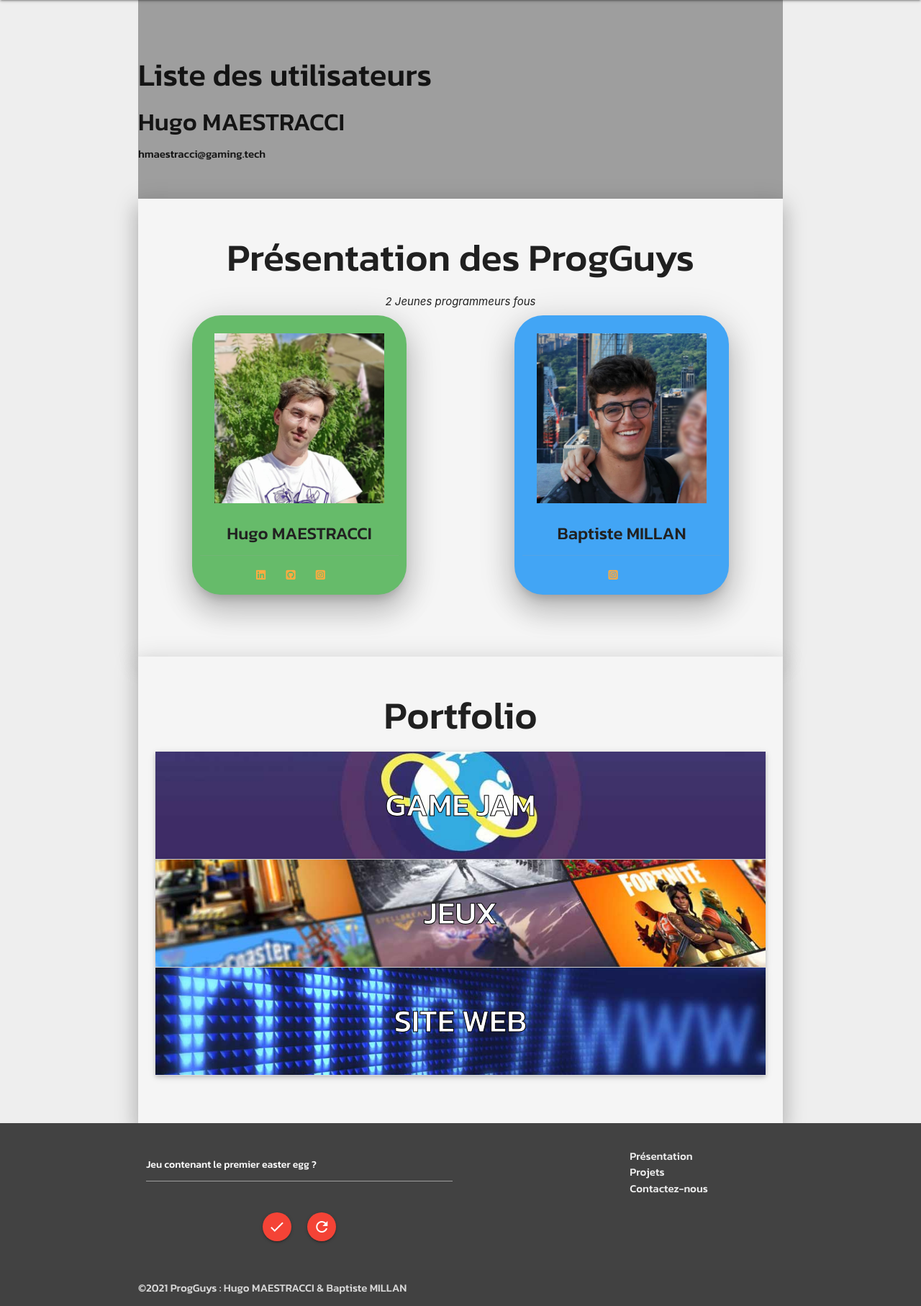
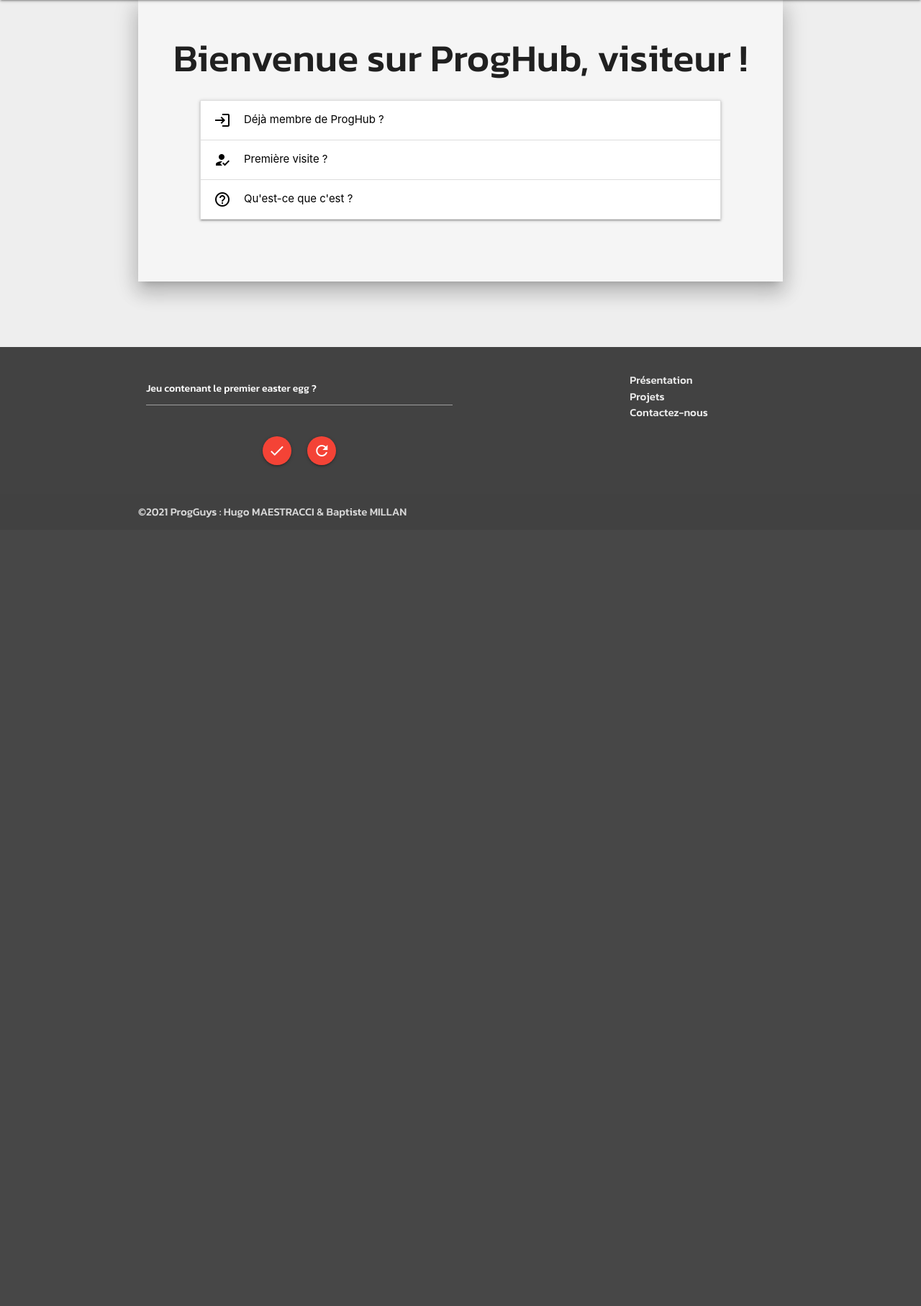
Before and after one commit to Sh4dy01/-Projet-5---MySQL-PhP, a PHP site: page / in a window 1280 px wide. Shown: the part 64-1878 px from the top of the page at 72% size. After the commit the page ends 784 px from the top, so only its background shows below. Run offline with PHP 8.4, Linux system fonts and the light colour scheme; data comes from the database, SQL or seed files in the repository; some libraries are stand-ins or nearby versions.

Commit message:
Login/signin Automatisation des projets suivant l'utilisateur 50% Récupération des utilisateurs suivant l'équipe auxquel il appartient 50%

```diff
--- a/index.php
+++ b/index.php
@@ -8,10 +8,10 @@
       <link href="https://fonts.googleapis.com/css2?family=Kanit:wght@500&family=Oswald&display=swap" rel="stylesheet"/>
       <link href="https://fonts.googleapis.com/icon?family=Material+Icons" rel="stylesheet"/>
       <link type="text/css" rel="stylesheet" href="css/materialize.css"  media="screen"/>
-      <link type="text/css" rel="stylesheet" href="css/style-min.css"/>
+      <link type="text/css" rel="stylesheet" href="css/style.css"/>
       <script src="https://kit.fontawesome.com/b8e750155b.js" crossorigin="anonymous"></script>
 
-      <title>ProgGuys : 2 jeunes programmeurs fous</title>
+      <title>ProgHub : Le hub des Portfolio</title>
       <meta name="viewport" content="width=device-width, initial-scale=1.0"/>
       <meta name="description" content="Site des ProgGuys"/>
     </head>
@@ -21,17 +21,24 @@
       <!-- Navbar & SideNav -->
       <header>
         <?php
-          require "menu.php";
+          require "php/menu.php";
         ?>
       </header>
 
       <main id="main">
 
+        <?php if(isset($_SESSION['user'])){ ?>
           <!-- Admin !-->
           <section class="container section grey">
-          <h3>Liste des utilisateurs</h3>
+            <?php if(isset($_SESSION['user'])){?>
+              <span>Connecté en tant que : <?php echo $_SESSION['user']['prenom'] ?></span>
+          <?php }else{ ?>
+              <span>Vous n'êtes pas connecté</span>
+            <?php } ?>
+
+            <h3>Liste des utilisateurs :</h3>
             <?php
-            $sql = "SELECT * FROM user";
+            $sql = "SELECT * FROM user INNER JOIN equipe ON equipe.id = user.id_equipe;";
             $pre = $pdo->prepare($sql);
             $pre->execute();
             $data = $pre->fetchAll(PDO::FETCH_ASSOC);
@@ -39,7 +46,8 @@
             foreach($data as $user){ ?>
             <div class="bloc_user">
               <h4><?php echo $user['prenom']." ".$user['nom'] ?></h4>
-              <span class="email"><?php echo $user['mail'] ?></span>
+              <span class="email"><?php echo $user['email'] ?></span>
+              <span class="equipe"><?php echo $user['nom_equipe']?></span>
             </div>
             <?php } ?>
 
@@ -48,30 +56,29 @@
           <!-- Presentation !-->
           <section class="container section grey lighten-4 z-depth-4" id="presentation">
             <!-- PHP pour récupérer les users appartenant à la même équipe de l'user login !-->
+            <?php
+            $sql = "SELECT * FROM user INNER JOIN equipe ON equipe.id = user.id_equipe INNER JOIN img_user ON img_user.id_user = user.id WHERE equipe.id='".$_SESSION['user']['id']."';";
+            $pre = $pdo->prepare($sql);
+            $pre->execute();
+            $data = $pre->fetchAll(PDO::FETCH_ASSOC);?>
+
             <div class="center-align">
-            <h2>Présentation des ProgGuys</h2>
-            <i>2 Jeunes programmeurs fous</i>
+              <h2>Votre équipe</h2>
+              <i><?php echo $user['description']?></i>
             </div>
             <div class="row">
+            <?php foreach($data as $user){ ?>
               <div class="student card hoverable green lighten-1 center-align col s10 offset-s1 m4 offset-m1 l4 offset-l1 z-depth-5">
                 <div class="card-image waves-effect waves-block waves-green">
-                <img src="img/hugo.jpg" alt="hugo maestracci person ProgGuys prog guys" class="responsive-img activator">
+                  <img src="<?php echo $user['image']?>" alt="<?php echo $user['img_alt']?>" class="responsive-img activator">
                 </div>
                 <div class="card-content">
-                <h3 class="card-title activator grey-text text-darken-4">Hugo MAESTRACCI</h3>
+                  <h3 class="card-title activator grey-text text-darken-4"><?php echo $user['prenom'].$user['nom'] ?></h3>
                 </div>
                 <div class="card-reveal">
-                <h4 class="card-title grey-text text-darken-4">Hugo MAESTRACCI<i class="material-icons right">close</i></h4><br>
+                  <h4 class="card-title grey-text text-darken-4"><?php echo $user['prenom'].$user['nom'] ?><i class="material-icons right">close</i></h4><br>
                   <ul class="left-align">
-                  <li><span>Etudiant en <a href="https://gaming.tech/" target="_blank" rel="external nofollow">G-TECH 1</a> au Gaming Campus de Lyon</span></li>
-                  <li><span>Anciennement :</span><br>
-                    <ul>
-                      <li><span>- Serveur à l'Instant Gourmand</span></li>
-                      <li><span>- 1 an en License informatique à TOULON</span></li>
-                      <li><span>- BAC STI2D option Système d'Information et Numérique</span></li>
-                    </ul>
-                  </li>
-                  <li><blockquote class="center-align">"Je suis rentré au Gaming Campus dans le seul but d'atteindre mon rêve, qui est d'avoir les compétences nécessaires pour réaliser mes projets dans le monde du jeu-vidéo."</blockquote></li>
+                    <?php echo $user['parcours'] ?>
                   </ul>
                 </div>
                 <div class="card-action">
@@ -80,38 +87,13 @@
                   <a href="https://www.instagram.com/hugo.m.83/" rel="nofollow external" target="_blank"><i class="fab fa-instagram-square"></i></a>
                 </div>
               </div>
-
-            <div class="student card hoverable blue lighten-1 center-align col s10 offset-s1 m4 offset-m2 l4 offset-l2 z-depth-5">
-              <div class="card-image waves-effect waves-block waves-blue">
-                <img src="img/baz.jpg" alt="baptiste millan person ProgGuys prog guys" class="responsive-img activator">
             </div>
-              <div class="card-content">
-                <h3 class="card-title activator grey-text text-darken-4">Baptiste MILLAN</h3>
-              </div>
-              <div class="card-reveal">
-                <h4 class="card-title grey-text text-darken-4">Baptiste MILLAN<i class="material-icons right">close</i></h4><br>
-                <ul class="left-align">
-                  <li><span>Etudiant en <a href="https://gaming.tech/" target="_blank" rel="external nofollow">G-TECH 1</a> au Gaming Campus de Lyon</span></li>
-                  <li><span>Anciennement :</span><br>
-                    <ul>
-                      <li><span>- BAC S au Lycée Français de Séoul</span></li>
-                      <li><span>- DUT GMP à Rennes</span></li>
-                    </ul>
-                  </li>
-                  <li><blockquote class="center-align">"Je suis très content dans cette filière et même si je ne connaissais jusqu'alors rien en programmation, j'avance et tout le monde se serre les coudes"</blockquote></li>
-                </ul>
-              </div>
-              <div class="card-action">
-                <a href="https://www.instagram.com/baptiste_millan14/" rel="nofollow external" target="_blank"><i class="fab fa-instagram-square"></i></a>
-              </div>
-            </div>
-          </div>
+          <?php } ?>
           </section>
 
           <!-- Projects !-->
           <section class="container section grey lighten-4 z-depth-4" id="projects">
             <!-- PHP pour récupérer les projets appartenant à l'user login !-->
-
             <h2 class="center-align">Portfolio</h2>
             <ul class="collapsible popout">
               <li>
@@ -119,18 +101,26 @@
                   <h3 class="container center-align white-text">GAME JAM</h3>
                 </div>
                 <div class="collapsible-body row">
+
+                  <?php
+                    $sql = "SELECT * FROM projet WHERE id_user='".$_SESSION['user']['id']."' AND type='1';";
+                    $pre = $pdo->prepare($sql);
+                    $pre->execute();
+                    $data = $pre->fetchAll(PDO::FETCH_ASSOC);
+                    foreach ($data as $project) { ?>
+
                     <div class="col s12 m12 l6">
                       <div class="card hoverable">
                         <div class="card-image">
-                      <img class="responsive-img" src="img/scientific-game-jam.jpg" alt="scientific game jam ProgGuys prog guys">
+                          <img class="responsive-img" src="<?php echo $project['image'] ?>" alt="<?php echo $project['image_alt'] ?>">
                         </div>
                         <div class="card-content">
-                      <h5>Scientific Game Jam #3</h5>
-                      <p>Pour but de tester mes compétences actuelles en programmation, j'ai participé à ma première Game Jam à Lyon en distanciel.</p>
+                          <h5><?php echo $project['titre'] ?></h5>
+                          <p><?php echo $project['desc'] ?></p>
                         </div>
                         <div class="card-action">
                           <div class="row valign-wrapper">
-                        <a class="col s4 m4 l4" href="game-jam.html">Y aller</a>
+                            <a class="col s4 m4 l4" href="game-jam.php">Y aller</a>
                             <div class="right col s8 m8 l8">
                               <div class="right chip">
                                 <img src="img/hugo_s.jpg" alt="Contact Person hugo maestracci">
@@ -141,6 +131,7 @@
                         </div>
                       </div>
                     </div>
+                  <?php } ?>
                 </div>
               </li>
               <li>
@@ -207,6 +198,86 @@
               </li>
             </ul>
           </section>
+
+        <?php }else{ ?>
+          <section class="container section grey lighten-4 z-depth-4">
+            <h2 class="center-align">Bienvenue sur ProgHub, visiteur !</h2>
+            <div class="row">
+              <div class="col l10 offset-l1">
+                <div class="black-text">
+                  <ul class="collapsible">
+                    <li>
+                      <div class="collapsible-header"><i class="material-icons">login</i>Déjà membre de ProgHub ?</div>
+                      <div class="collapsible-body">
+                        <form method="post" action="php/login.php">
+                          <div class="row">
+                            <div class="input-field col s6 l6">
+                              <i class="material-icons prefix">email</i>
+                              <input id="email" type='email' name='email'/>
+                              <label for="email">Votre mail</label>
+                            </div>
+                            <div class="input-field col s6 l6">
+                              <i class="material-icons prefix">password</i>
+                              <input type='password' name='password'/>
+                              <label for="password">Votre mot de passe</label>
+                            </div>
+                            <div class="center-align">
+                              <button class="waves-effect waves-light blue btn" type="submit" name="action">
+                              <i class="material-icons right">login</i>Se connecter</button>
+                            </div>
+                          </div>
+                        </form>
+                      </div>
+                    </li>
+                    <li>
+                      <div class="collapsible-header"><i class="material-icons">how_to_reg</i>Première visite ?</div>
+                      <div class="collapsible-body">
+                        <form method="post" action="php/register.php">
+                          <div class="black-text">
+                            <h4 class="center-align">Inscription</h4>
+                            <div class="row center-align">
+                              <div class="input-field col s6 m6 l6">
+                                <i class="material-icons prefix">email</i>
+                                <input id="email" type='email' name='email' />
+                                <label for="email">Votre mail</label>
+                              </div>
+                              <div class="input-field col s6 m6 l6">
+                                <i class="material-icons prefix">password</i>
+                                <input type='password' name='password' />
+                                <label for="password">Votre mot de passe</label>
+                              </div>
+                            </div>
+                            <div class="row center-align">
+                              <div class="input-field col s6 m6 l6">
+                                <i class="material-icons prefix">person</i>
+                                <input id="last_name" type='text' name='last_name' />
+                                <label for="last_name">Nom</label>
+                              </div>
+                              <div class="input-field col s6 m6 l6">
+                                <input id='first_name' type="text" name='first_name' />
+                                <label for="first_name">Prénom</label>
+                              </div>
+                            </div>
+                          </div>
+                          <div class="center-align">
+                            <button class="waves-effect waves-light blue btn" type="submit" name="action">
+                            <i class="material-icons right">send</i>S'inscrire</button>
+                          </div>
+                        </form>
+                      </div>
+                    </li>
+                    <li>
+                      <div class="collapsible-header"><i class="material-icons">help_outline</i>Qu'est-ce que c'est ?</div>
+                      <div class="collapsible-body">
+                        <p>Baptiste rempli ici.</p>
+                      </div>
+                    </li>
+                  </ul>
+                </div>
+              </div>
+            </div>
+          </section>
+        <?php } ?>
       </main>
 
       <!-- Easter Egg -->
--- a/config.php
+++ b/php/config.php
@@ -1,5 +1,7 @@
 <?php
   session_start();
+  $_SESSION;
+
   $pdo = new PDO(
     'mysql:host=localhost;dbname=progguys;',
     'root',
--- a/menu.php
+++ b/php/menu.php
@@ -32,6 +32,9 @@
           </li>
         </ul></li>
         <li><a class="waves-effect waves-light btn orange modal-trigger" href="#contact">Contactez-nous</a></li>
+        <?php if(isset($_SESSION['user'])) {?>
+          <li><a class="waves-effect waves-light btn" href="php/logout.php"><i class="material-icons">logout</i></a></li>
+        <?php } ?>
       </ul>
     </div>
 
@@ -104,7 +107,58 @@
         </div>
       </div>
     </div>
-
+    <div id="login" class="modal container row center-align">
+      <form class="col s12" method="post" action="php/login.php">
+        <div class="modal-content black-text">
+          <h4 class="center-align">Connexion</h4>
+          <div class="row">
+            <div class="input-field col s6 m4 l4 offset-l1">
+              <input id="email" type='email' name='email'/>
+              <label for="email">Votre mail</label>
+            </div>
+            <div class="input-field col s6 m4 l4 offset-l2">
+              <input type='password' name='password'/>
+              <label for="password">Votre mot de passe</label>
+            </div>
+          </div>
+        </div>
+        <div class="modal-footer">
+          <button class="modal-close waves-effect waves-light blue btn center" type="submit" name="action">
+          <i class="material-icons right">send</i>Se connecter</button>
+        </div>
+      </form>
+    </div>
+    <div id="register" class="modal container row center-align">
+      <form class="col s12" method="post" action="php/register.php">
+        <div class="modal-content black-text">
+          <h4 class="center-align">Inscription</h4>
+          <div class="row center-align">
+            <div class="input-field col s6 m6 l6">
+              <input id="email" type='email' name='email' />
+              <label for="email">Votre mail</label>
+            </div>
+            <div class="input-field col s6 m6 l6">
+              <input type='password' name='password' />
+              <label for="password">Votre mot de passe</label>
+            </div>
+          </div>
+          <div class="row center-align">
+            <div class="input-field col s6 m6 l6">
+              <input id="last_name" type='text' name='last_name' />
+              <label for="last_name">Nom</label>
+            </div>
+            <div class="input-field col s6 m6 l6">
+              <input id='first_name' type="text" name='first_name' />
+              <label for="first_name">Prénom</label>
+            </div>
+          </div>
+        </div>
+      <div class="modal-footer">
+        <button class="modal-close waves-effect waves-light blue btn center" type="submit" name="action">
+        <i class="material-icons right">send</i>S'inscrire</button>
+      </div>
+      </form>
+    </div>
   </nav>
 </div>
 
```
Also changed, not shown: php/login.php (added, +15 -0 lines), php/logout.php (added, +16 -0 lines), php/register.php (added, +15 -0 lines), progguys.sql (+73 -15 lines), test.php (deleted, +0 -27 lines), user.php (deleted). Lines whose indentation alone changed are shown as unchanged.
